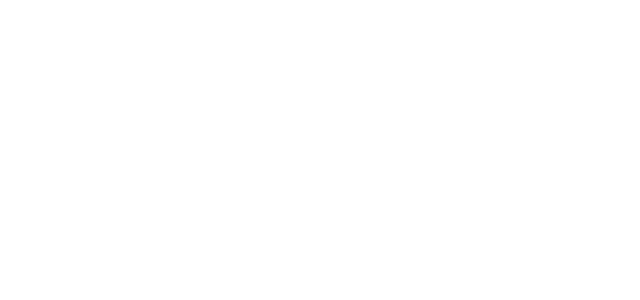
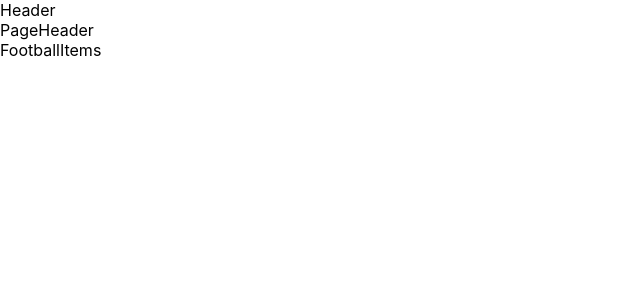
Before and after one commit to SimbaWANGU/capstone3, a React (Create React App) app: page / in a window 1280 px wide. Shown: the top 300 px of the page, without its empty margins (0-640 px from the left). Built offline with nearby package versions, Linux system fonts and the light colour scheme.

Commit message:
Add basic file structure for home page

```diff
--- a/src/App.css
+++ /dev/null
@@ -1,39 +0,0 @@
-.App {
-  text-align: center;
-}
-
-.App-logo {
-  height: 40vmin;
-  pointer-events: none;
-}
-
-@media (prefers-reduced-motion: no-preference) {
-  .App-logo {
-    animation: App-logo-spin infinite 20s linear;
-  }
-}
-
-.App-header {
-  background-color: #282c34;
-  min-height: 100vh;
-  display: flex;
-  flex-direction: column;
-  align-items: center;
-  justify-content: center;
-  font-size: calc(10px + 2vmin);
-  color: white;
-}
-
-.App-link {
-  color: #61dafb;
-}
-
-@keyframes App-logo-spin {
-  from {
-    transform: rotate(0deg);
-  }
-
-  to {
-    transform: rotate(360deg);
-  }
-}
--- a/src/App.js
+++ b/src/App.js
@@ -1,8 +1,13 @@
-import './App.css';
+import './App.scss';
+import Header from './components/Header';
+import HomePage from './pages/HomePage';
 
 function App() {
   return (
-    <div className="App" />
+    <>
+      <Header />
+      <HomePage />
+    </>
   );
 }
 
--- /dev/null
+++ b/src/App.scss
@@ -0,0 +1,3 @@
+.App {
+  text-align: center;
+}
--- /dev/null
+++ b/src/components/FootballItems.js
@@ -0,0 +1,9 @@
+import React from 'react';
+
+function FootballItems() {
+  return (
+    <div>FootballItems</div>
+  );
+}
+
+export default FootballItems;
--- /dev/null
+++ b/src/components/Header.js
@@ -0,0 +1,9 @@
+import React from 'react';
+
+function Header() {
+  return (
+    <div>Header</div>
+  );
+}
+
+export default Header;
--- /dev/null
+++ b/src/components/PageHeader.js
@@ -0,0 +1,9 @@
+import React from 'react';
+
+function PageHeader() {
+  return (
+    <div>PageHeader</div>
+  );
+}
+
+export default PageHeader;
--- a/src/index.js
+++ b/src/index.js
@@ -1,6 +1,6 @@
 import React from 'react';
 import ReactDOM from 'react-dom/client';
-import './index.css';
+import './index.scss';
 import App from './App';
 
 const root = ReactDOM.createRoot(document.getElementById('root'));
--- /dev/null
+++ b/src/pages/HomePage.js
@@ -0,0 +1,14 @@
+import React from 'react';
+import PageHeader from '../components/PageHeader';
+import FootballItems from '../components/FootballItems';
+
+function HomePage() {
+  return (
+    <>
+      <PageHeader />
+      <FootballItems />
+    </>
+  );
+}
+
+export default HomePage;
```
Also changed, not shown: src/index.scss (renamed from src/index.css).
